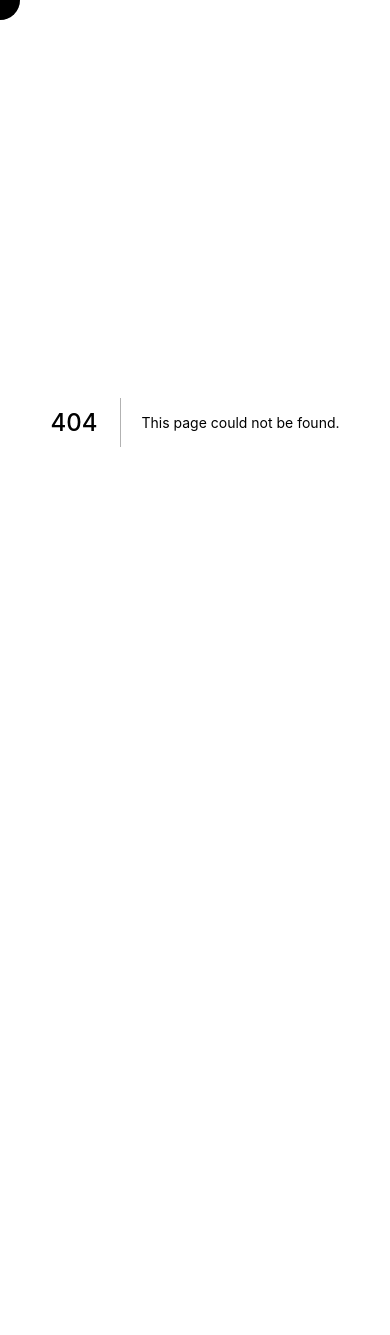
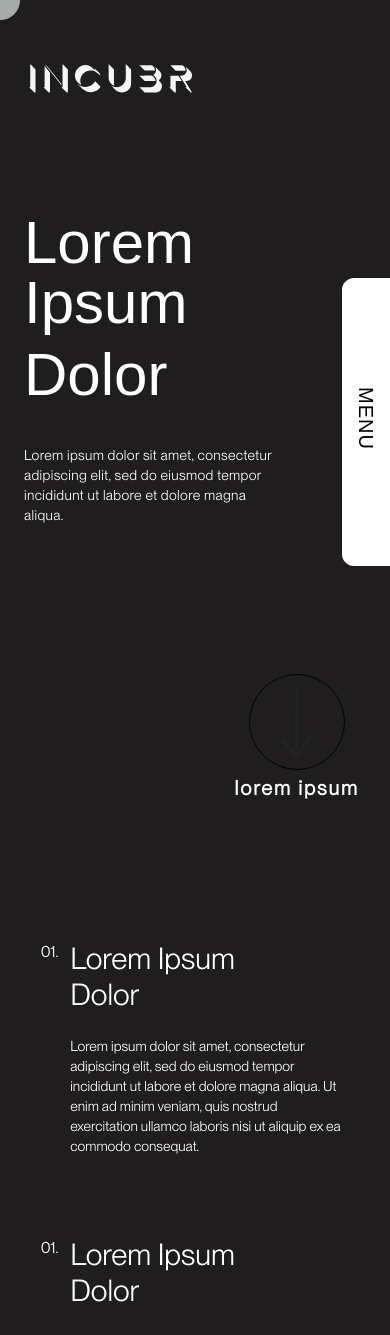
Before and after one commit to incubr/incubr-1, a Next.js app: page /services in a window 390 px wide. Before the commit this address had no page. Shown: the top 1335 px of the page. Before the commit the page ends 844 px from the top, so only its background shows below. Built offline with nearby package versions, Linux system fonts and the light colour scheme.

Commit message:
mobile view

```diff
--- /dev/null
+++ b/pages/services.jsx
@@ -0,0 +1,87 @@
+import { Store } from "@/context";
+import { DarkHeaders } from "@/src/components/headers";
+import { onMouseEnterOnTitle } from "@/src/components/home/landing";
+import Navigation from "@/src/components/navigation";
+import { onmouseleave } from "@/src/custom-cursor";
+import Image from "next/image";
+import React from "react";
+import ArrowDown from "@/assets/arrowDown.svg";
+import ServiceCard from "@/src/components/common/serviceCard";
+import Footer from "@/src/components/footer";
+
+export default function Services() {
+  const { height } = React.useContext(Store);
+  return (
+    <div className="w-full scroll-smooth">
+      <div
+        className="w-full relative bg-[#1F1D1D] flex flex-col"
+        style={{ height: height, paddingBottom: height * 0.05 }}
+      >
+        <Navigation isDark={true} />
+        <DarkHeaders />
+        <div className="flex flex-1 justify-center items-center">
+          <div className="lg:w-[60%] text-white flex flex-col lg:flex-row w-full mt-16 lg:mt-0 px-6 sm:px-16 lg:px-0">
+            <div
+              className=" font-[Arial] text-6xl sm:text-8xl w-48 lg:w-[18vw] space-y-3 lg:text-[4.3vw] flex flex-col"
+              onMouseEnter={onMouseEnterOnTitle}
+              onMouseLeave={onmouseleave}
+            >
+              <div className="flex flex-col lg:flex-row">Lorem Ipsum </div>
+              <span className=" font-[Arial] text-6xl sm:text-8xl lg:text-[4.3vw]">
+                Dolor
+              </span>
+            </div>
+            <span className="font-[PPNeueMontreal] lg:leading-[1.5] flex-col flex mt-10 lg:mt-0 lg:ml-10 text-sm sm:text-xl lg:text-[1.5vw] tracking-wide font-[350]">
+              {`Lorem ipsum dolor sit amet, consectetur\n
+              adipiscing elit, sed do eiusmod tempor\n
+              incididunt ut labore et dolore magna\n
+              aliqua.`
+                .split("\n")
+                .map((line, i) => (
+                  <span key={i + line}>{line}</span>
+                ))}
+            </span>
+          </div>
+        </div>
+        <div className="flex w-full lg:absolute bottom-10 justify-center">
+          <div className="flex w-[85%] justify-end">
+            <div
+              onClick={() => window.scrollTo(0, height)}
+              className="button cursor-pointer w-32 lg:w-44 h-32 lg:h-44 flex flex-col items-center justify-between"
+            >
+              <div className="lg:w-36 w-24 h-24 lg:h-36 bg-transparent border-black hover:border-transparent transition-colors duration-300 ease-in-out bg-[#F0C808] flex rounded-full border justify-center items-center">
+                <Image src={ArrowDown} />
+              </div>
+              <h1 className="font-bold text-white text-xl lg:text-[1.3vw] font-[PPNeueMontreal] tracking-widest">
+                lorem ipsum
+              </h1>
+            </div>
+          </div>
+        </div>
+      </div>
+
+      <div className="flex flex-col w-full relative bg-[#1F1D1D] py-[4vw] items-center">
+        <div className=" lg:w-[60%] pb-28 lg:pb-[10vw] flex flex-col">
+          {[1, 2, 3].map((i) => (
+            <ServiceCard key={"sdasdder" + i} />
+          ))}
+        </div>
+      </div>
+
+      <div className="flex font-[PPNeueMontreal] pb-10 flex-col w-full relative bg-[#1F1D1D] py-[4vw] items-center">
+        <div className=" w-[85%] h-[78vh] bg-white flex flex-col lg:flex-row p-[3vw] px-16 lg:px-[6vw] justify-center space-y-10 lg:space-y-0 lg:justify-start items-center">
+          <h1 className="flex text-xl lg:text-[2.2vw] text-center lg:text-start lg:leading-[2.5vw]">
+            Lorem ipsum dolor sit amet, consectetur
+             adipiscing elit, ed do eiusmod tempor i
+          </h1>
+          <h1 className="flex text-7xl flex-col sm:flex-row lg:text-[4.5vw] lg:ml-[4vw]">
+            <span className="border-b border-[#1F1D1D] sm:mr-5">Lorem</span>
+            ipsum{" "}
+          </h1>
+        </div>
+      </div>
+
+      <Footer />
+    </div>
+  );
+}
--- a/src/animation/navigation.js
+++ b/src/animation/navigation.js
@@ -1,6 +1,6 @@
 import gsap from "gsap";
 
-export const animateNavigation = (isRight=false) => {
+export const animateNavigation = (isRight=false, isDark=false) => {
   const timeline = gsap.timeline();
 
   timeline.to(".navigation", {
@@ -16,6 +16,7 @@ export const animateNavigation = (isRight=false) => {
     height: "100%",
     ease: "power2.inOut",
     borderRadius: 0,
+    backgroundColor: isDark ? "#1F1D1D" : "#1F1D1D",
   });
 
   timeline.to(".navigation .innerBox #navigation__list", {
@@ -46,7 +47,7 @@ export const animateNavigation = (isRight=false) => {
   });
 };
 
-export const reverseNavigation = (isRight=false) => {
+export const reverseNavigation = (isRight=false, isDark=false) => {
   const timeline = gsap.timeline();
   timeline.to(".cross_button", {
     duration: 0.2,
@@ -77,11 +78,12 @@ export const reverseNavigation = (isRight=false) => {
     height: isRight ? "18rem": "22vw",
     ease: "power2.inOut",
     borderRadius: " 0.75rem 0.75rem 0",
+    backgroundColor: isDark ? "#fff" : "#1F1D1D",
   });
   timeline.to(".navigation", {
     rotate: isRight ? "0deg" : "0deg",
     duration: 0.3,
-    width: isRight ? "auto": "4rem",
+    width: isRight ? "auto" : "4rem",
     position: "absolute",
   });
 };
--- /dev/null
+++ b/src/components/common/serviceCard.jsx
@@ -0,0 +1,22 @@
+import React from 'react'
+
+export default function ServiceCard() {
+  return (
+    <div className="flex w-full text-white pt-20 lg:pt-[6vw] font-[PPNeueMontreal]">
+      <div className="flex w-[15%] lg:leading-[4vw] justify-end lg:text-[2vw]">
+        01.
+      </div>
+      <div className="flex w-[70%] sm:w-[56%] flex-col ml-[3vw]">
+        <h1 className="lg:text-[3vw] lg:leading-[4vw] text-3xl sm:text-4xl w-[80%] sm:w-[60%]">
+          Lorem Ipsum Dolor
+        </h1>
+        <span className=" mt-6 sm:mt-10 lg:mt-[2.7vw] lg:leading-[1.5vw] text-sm lg:text-[1.1vw]">
+          Lorem ipsum dolor sit amet, consectetur adipiscing elit, sed do
+          eiusmod tempor incididunt ut labore et dolore magna aliqua. Ut enim ad
+          minim veniam, quis nostrud exercitation ullamco laboris nisi ut
+          aliquip ex ea commodo consequat.
+        </span>
+      </div>
+    </div>
+  );
+}
--- a/src/components/headers/index.jsx
+++ b/src/components/headers/index.jsx
@@ -2,6 +2,7 @@ import Image from "next/image";
 import Link from "next/link";
 import React from "react";
 import Logo from "@/assets/INCUBR.svg";
+import DarkLogo from "@/assets/darkIncubr.svg";
 
 export default function Headers() {
   return (
@@ -19,3 +20,20 @@ export default function Headers() {
     </div>
   );
 }
+
+export const DarkHeaders = () => {
+  return (
+    <div className="flex w-full justify-center absolute top-0 left-0">
+      <div className="w-[85%] flex justify-between mt-16 2xl:mt-20">
+        <Link href={"/"}>
+          <Image src={DarkLogo} />
+        </Link>
+        <Link href={"/start-a-project"}>
+          <button className="hidden button rounded-full tracking-wider hover:shadow-md text-[#1F1D1D] bg-[#fff] hover:bg-[#F0C808] hover:text-black transition-colors ease-in-out duration-200 py-2 px-4 sm:flex items-center justify-center text-xl">
+            START A PROJECT
+          </button>
+        </Link>
+      </div>
+    </div>
+  );
+}
--- a/src/components/home/landing.jsx
+++ b/src/components/home/landing.jsx
@@ -31,7 +31,7 @@ export default function Landing() {
   return (
     <div
       className="w-full relative bg-[#FDFDFD] flex flex-col"
-      style={{ height }}
+      style={{ height: height - height * 0.05 }}
     >
       <Navigation />
       <Headers />
--- a/src/components/navigation/index.jsx
+++ b/src/components/navigation/index.jsx
@@ -9,9 +9,10 @@ import LinkedIn from "@/assets/linkedin.svg";
 import Image from "next/image";
 import Cross from "@/assets/cross.svg";
 
-export default function Navigation() {
+export default function Navigation({isDark=false}) {
   const [height, setHeight] = React.useState(0);
   const [opened, setOpened] = React.useState(false);
+  const [isRight, setIsRight] = React.useState(false);
 
   React.useEffect(() => {
     const handleResize = () => {
@@ -30,13 +31,17 @@ export default function Navigation() {
       className="navigation flex w-auto lg:w-16 font-[Arial] z-[40] absolute right-0 lg:left-0  items-center"
       style={{ height }}
     >
-      <div className="innerBox w-auto transform rotate-180 lg:rotate-0 bg-[#1F1D1D] h-72 lg:h-[22vw] flex justify-center rounded-tr-xl rounded-br-xl items-center">
+      <div
+        className={`innerBox w-auto transform rotate-180 lg:rotate-0 ${
+          isDark ? "bg-white" : "bg-[#1F1D1D]"
+        } h-72 lg:h-[22vw] flex justify-center rounded-tr-xl rounded-br-xl items-center`}
+      >
         <button
           onClick={() => {
             if (opened) {
-              reverseNavigation();
+              reverseNavigation(false, isDark);
             } else {
-              animateNavigation();
+              animateNavigation(false, isDark);
             }
             setOpened(!opened);
           }}
@@ -50,7 +55,10 @@ export default function Navigation() {
               CLOSE
             </span>
           ) : (
-            <span style={{ writingMode: "vertical-rl" }} className="text-white">
+            <span
+              style={{ writingMode: "vertical-rl" }}
+              className={`${isDark ? "text-black" : "text-white"} `}
+            >
               MENU
             </span>
           )}
@@ -58,9 +66,10 @@ export default function Navigation() {
         <button
           onClick={() => {
             if (opened) {
-              reverseNavigation(true);
+              reverseNavigation(true, isDark);
             } else {
-              animateNavigation(true);
+              setIsRight(true)
+              animateNavigation(true, isDark);
             }
             setOpened(!opened);
           }}
@@ -68,14 +77,17 @@ export default function Navigation() {
             opened ? "hidden" : "block"
           } lg:hidden lg:w-16 tracking-wider trasform rotate-180 text-xl lg:text-[2vw] text-white`}
         >
-          <span style={{ writingMode: "vertical-rl" }} className="text-white">
+          <span
+            style={{ writingMode: "vertical-rl" }}
+            className={`${isDark ? "text-black" : "text-white"} `}
+          >
             MENU
           </span>
         </button>
         <button
           onClick={() => {
             setOpened(false);
-            reverseNavigation(true);
+            reverseNavigation(isRight, isDark);
           }}
           className="cross_button hidden opacity-0 absolute top-8 right-8 lg:top-16 lg:right-16"
         >
@@ -107,11 +119,15 @@ export default function Navigation() {
             id="button_section"
             className=" hidden flex-1 flex-col justify-end mt-10 lg:mt-0 space-y-5 lg:space-y-[1.8vw]"
           >
-            <h1 className="text-gray-500 text-2xl lg:text-[1.5vw]">Let's work together</h1>
+            <h1 className="text-gray-500 text-2xl lg:text-[1.5vw]">
+              Let's work together
+            </h1>
             <button className="button rounded-full w-full sm:w-[50vw] lg:w-[20vw] tracking-wider hover:bg-[#F0C808] hover:shadow-md text-[#1F1D1D] bg-white py-3 px-4 flex items-center justify-center text-xl lg:text-[1.8vw]">
               START A PROJECT
             </button>
-            <h1 className="text-gray-500 text-2xl lg:text-[1.5vw]">Follow us on </h1>
+            <h1 className="text-gray-500 text-2xl lg:text-[1.5vw]">
+              Follow us on{" "}
+            </h1>
             <div className="flex space-x-3">
               <button className="button w-14 h-14 flex justify-center hover:bg-[#F0C808] hover:shadow-md items-center bg-white rounded-full">
                 <Image src={LinkedIn} />
```
Also changed, not shown: assets/darkIncubr.svg (added).
